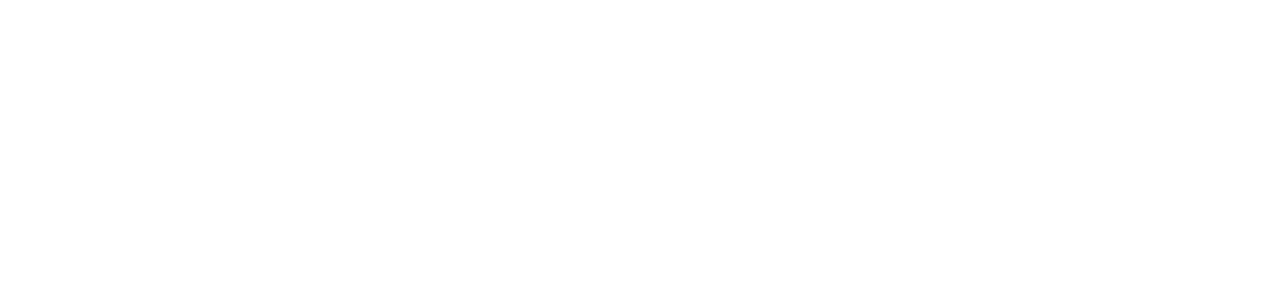
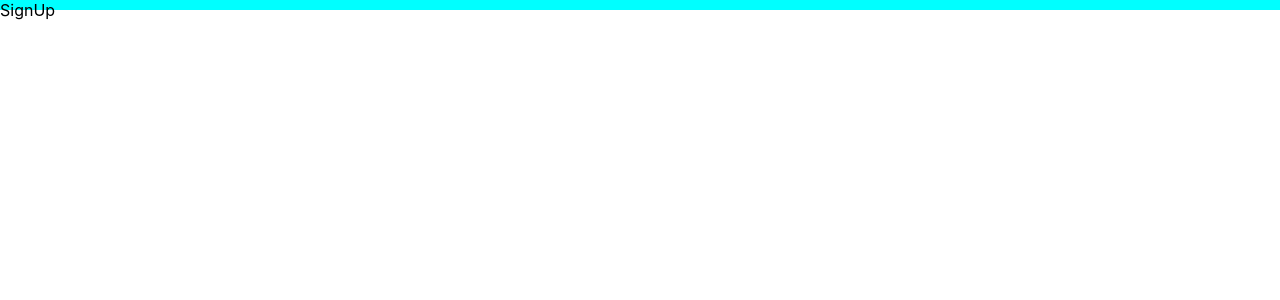
Before and after one commit to arosha619/MUIQUI, a React (Create React App) app: page /sign-up in a window 1280 px wide. Before the commit this address had no page. Shown: the top 300 px of the page. Built offline with nearby package versions, Linux system fonts and the light colour scheme.

Commit message:
Add sign up Component

```diff
--- a/src/App.js
+++ b/src/App.js
@@ -13,11 +13,12 @@ import Setting from "./pages/Setting";
 import UserList from "./components/UserList/UserList";
 import MyBucket from "./components/MyBucket/MyBucket";
 import Login from "./components/Login/Login"
+import SignUp from "./components/SignUp/SignUp";
 function App() {
   const [authenticated, setAuthenticated] = useState(false);
   return (
     <Router>
-   {/* <Login setAuthenticated={setAuthenticated} /> */}
+
     {authenticated ?
        <SideBar>
         <Routes>
@@ -27,9 +28,14 @@ function App() {
           <Route path="/settings" element={<Setting />} />
 
 
+
         </Routes>
         </SideBar>
-      :(<Routes><Route path="/" element={<Login setAuthenticated={setAuthenticated}/>} /></Routes>)}
+
+      :(<Routes>
+      <Route path="/" element={<Login setAuthenticated={setAuthenticated}/>} />
+      <Route path="/sign-up" element={<SignUp/>} />
+      </Routes>)}
     </Router>
   );
 }
--- a/src/components/Login/Login.jsx
+++ b/src/components/Login/Login.jsx
@@ -90,6 +90,7 @@ const Login = ({ setAuthenticated }) => {
           {renderErrorMsg("noPassword")}
         </div>
         <input type="submit" value="Log In" className="login_button" />
+        <button onClick={navigate("/sign-up")} > Sign Up</button>
       </form>
       <div className="link_container">
         <a href="" className="small">
--- /dev/null
+++ b/src/components/SignUp/SignUp.css
@@ -0,0 +1,4 @@
+.sign{
+    background-color: aqua;
+    height: 10px;
+}
--- /dev/null
+++ b/src/components/SignUp/SignUp.jsx
@@ -0,0 +1,10 @@
+import React from 'react'
+import "./SignUp.css"
+
+function SignUp() {
+  return (
+    <div className='sign'>SignUp</div>
+  )
+}
+
+export default SignUp
```
